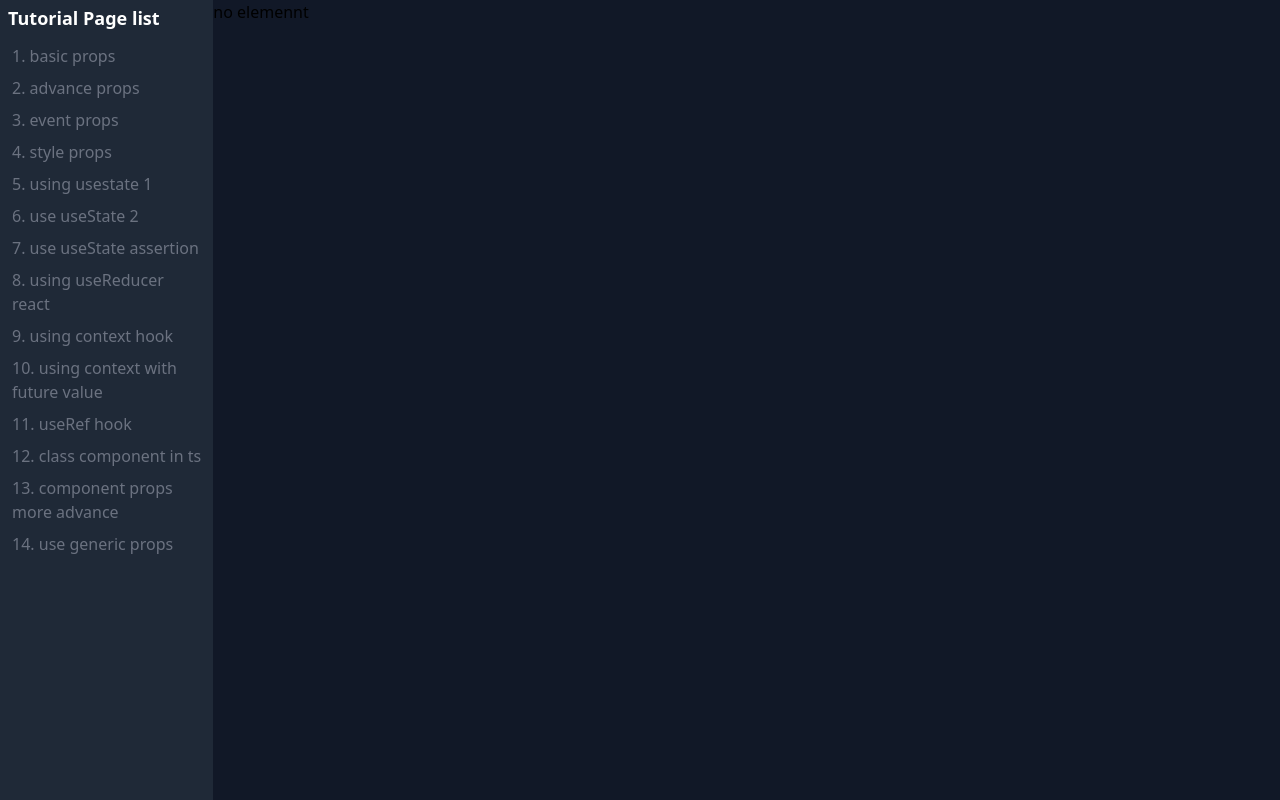
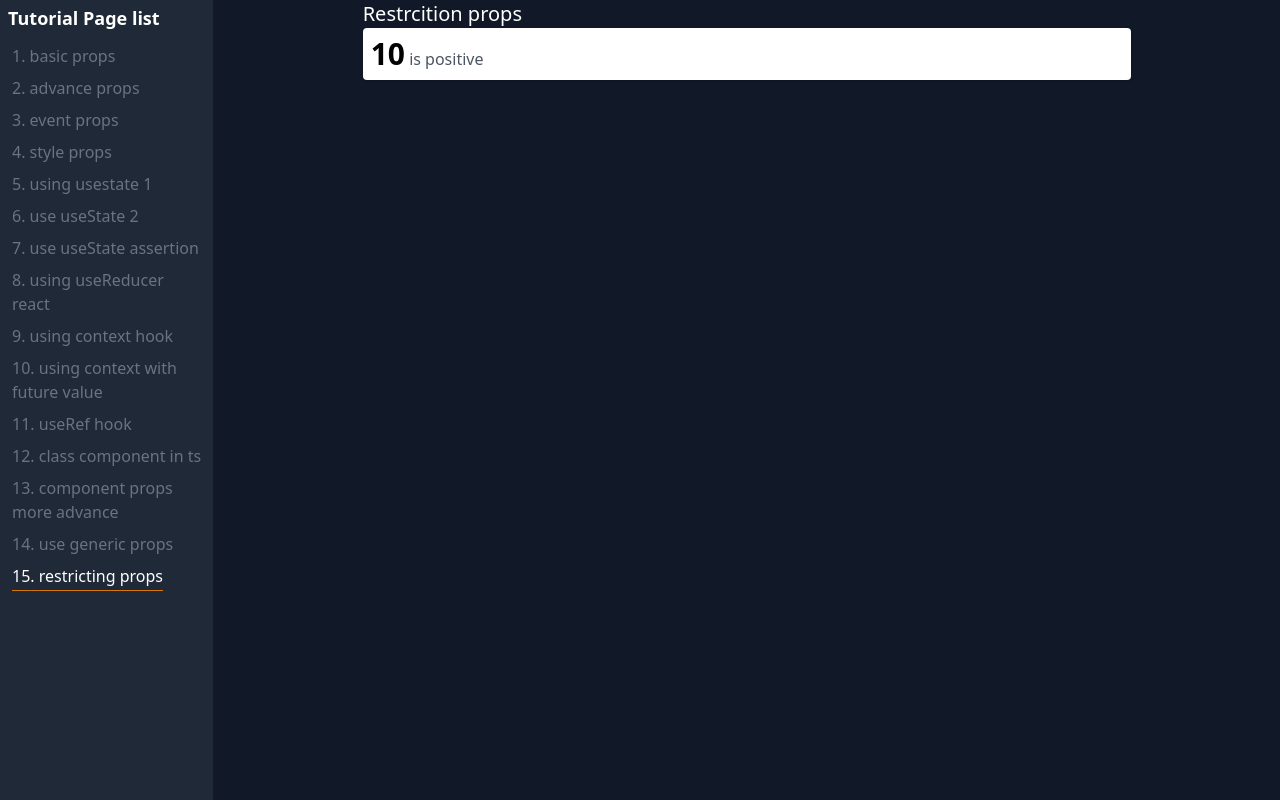
Before and after one commit to zidan-p/react-typescript, a React (Create React App) app: page /restrciting-props in a window 1280 px wide. Built offline with nearby package versions, Linux system fonts and the light colour scheme.

Commit message:
type restriction

```diff
--- /dev/null
+++ b/src/components/restriction/RandomNumber.tsx
@@ -0,0 +1,64 @@
+
+
+
+
+// the idea from this step is to make a value must be present in props
+// but if only one from isPositive, isNegative and isZero that only be present
+// it have to be error when more than two value from those that present
+
+// here i can use union to do this approach
+
+
+type RandomNumberType = {
+    value: number;
+    // isPositive?: boolean;
+    // isNegative?: boolean;
+    // isZero?: boolean;
+}
+
+// here how to do union
+type PositiveNumber = RandomNumberType & {
+    isPositive: boolean;
+    //bellow sytax is to make sure it value never be defined
+    isNegative?: never;
+    isZero?: never;
+}
+
+type NegativeNumber = RandomNumberType & {
+    isPositive?: never ;
+    isNegative: boolean;
+    isZero?: never;
+}
+
+type Zero= RandomNumberType & {
+    isPositive?: never ;
+    isNegative?: never;
+    isZero: boolean;
+};
+
+type RandomNumberProps = PositiveNumber | NegativeNumber | Zero;
+
+export const RandomNumber = ({
+    value,
+    isPositive,
+    isNegative,
+    isZero
+}: RandomNumberProps) => {
+    return (
+        <div className="bg-white p-2 rounded shadow">
+            <h1 className="text-3xl font-bold">{value}
+            <span className="text-base font-normal text-gray-600">
+                {isPositive &&
+                    " is positive"
+                }
+                {isNegative &&
+                    " is negative"
+                }
+                {isZero &&
+                    " is zero"
+                }
+            </span>
+            </h1>
+        </div>
+    )
+}
--- a/src/data/pagesData.tsx
+++ b/src/data/pagesData.tsx
@@ -13,6 +13,7 @@ import { UseRefHook } from "../pages/useRefHook";
 import { ClassComponent } from "../pages/classComponent";
 import { ComponentProps } from "../pages/componentPorps";
 import { GenericProps } from "../pages/genericProps";
+import { RestrictingProps } from "../pages/restrictingProps";
 
 type pagesDataType = {
     path: string;
@@ -91,6 +92,9 @@ export const pagesData : pagesDataType = [
         name : "use generic props",
         Element : GenericProps
     },
-
-
+    {
+        path: "/restrciting-props",
+        name : "restricting props",
+        Element : RestrictingProps
+    },
 ];
--- /dev/null
+++ b/src/pages/restrictingProps.tsx
@@ -0,0 +1,19 @@
+import { RandomNumber } from "../components/restriction/RandomNumber"
+
+
+
+
+
+
+export const RestrictingProps = () => {
+    return(
+        <div className="">
+          <div className="mx-auto max-w-3xl">
+            <div className="">
+              <h2 className='text-white text-xl'>Restrcition props</h2>
+              <RandomNumber value={10} isPositive />
+            </div>
+          </div>
+        </div>
+    )
+}
```
